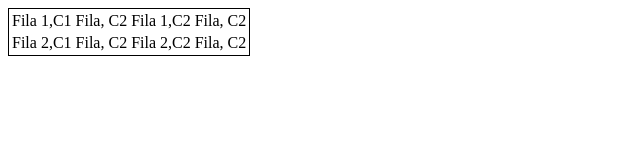
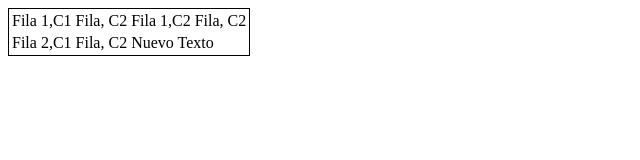
Before and after one commit to MiguelCanales1/REPO-TIC-2-753355, a plain HTML site: page index.html in a window 1280 px wide. Shown: the full height of the page, 0-640 px from the left. Drawn offline with Linux system fonts and the light colour scheme.

Commit message:
otro texto  a la tabla

```diff
--- a/index.html
+++ b/index.html
@@ -14,5 +14,5 @@
         <td>Fila 1,C2 Fila, C2</td>
     </tr>
         <td>Fila 2,C1 Fila, C2</td>
-        <td>Fila 2,C2 Fila, C2</td>
+        <td>Nuevo Texto</td>
 </html>
```
